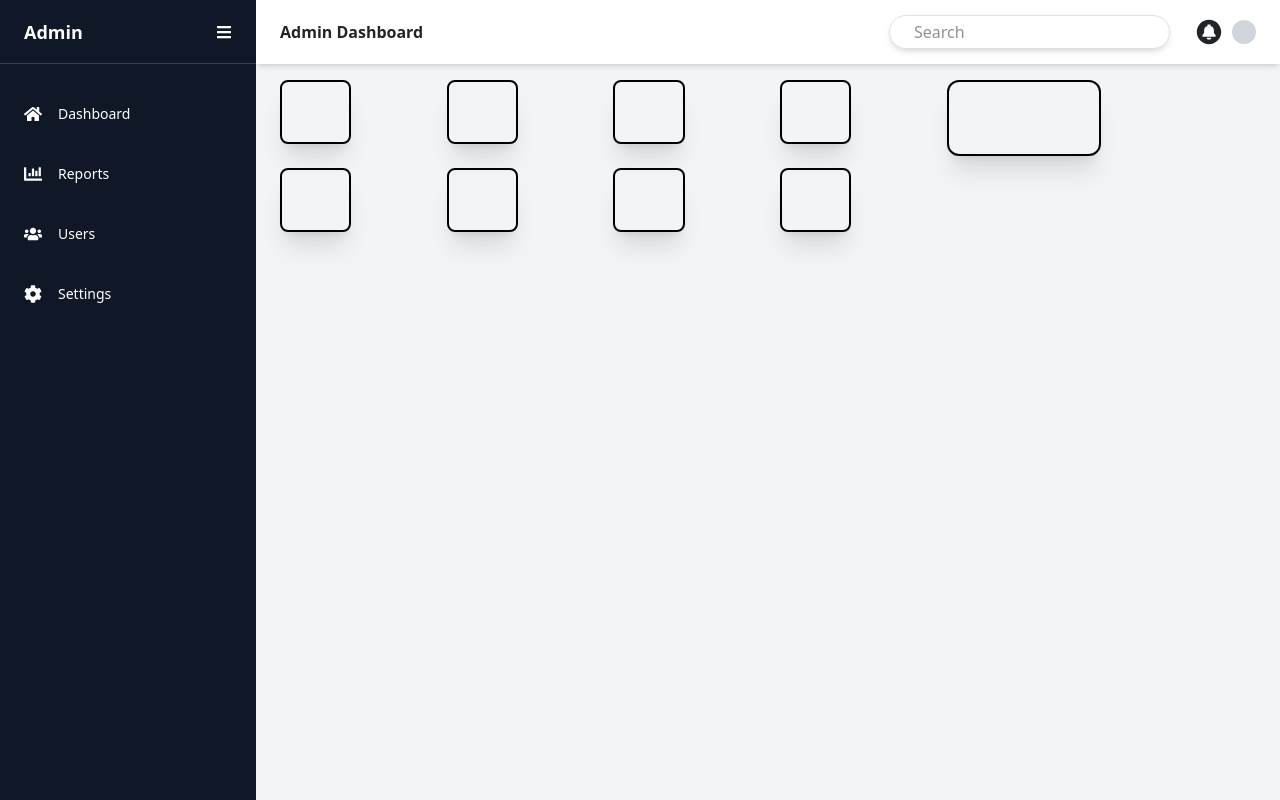
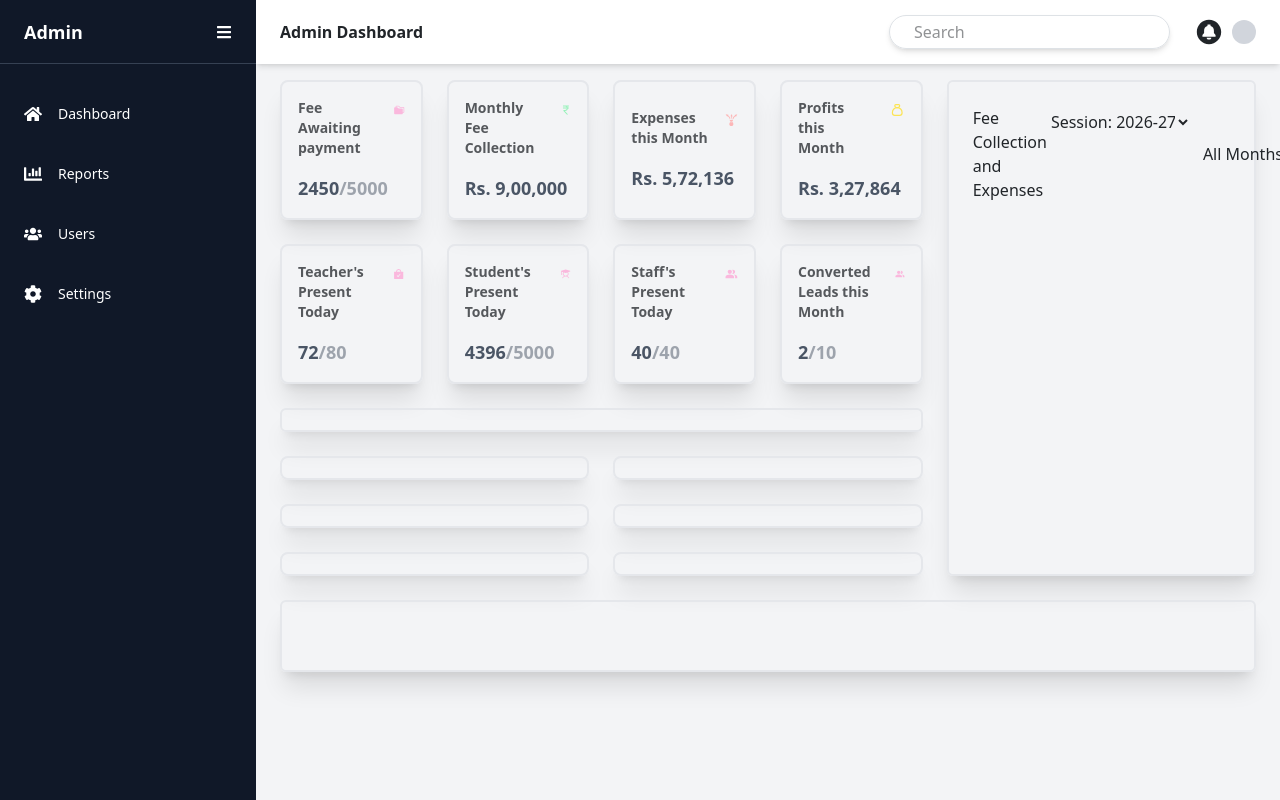
Before and after one commit to EPICdronzer/School-ERP-System, a React (Vite) app in the folder myapp/: page /Home in a window 1280 px wide. Built offline with nearby package versions, Linux system fonts and the light colour scheme.

Commit message:
some development in dashboard

```diff
--- a/myapp/src/pages/Dashboard.jsx
+++ b/myapp/src/pages/Dashboard.jsx
@@ -2,6 +2,13 @@ import { useState } from "react";
 import NavBar from "../components/NavBar";
 import Sidebar from "../components/Sidebar";
 import Layout from "../components/Layout";
+import { PiFoldersFill } from "react-icons/pi";
+import { MdOutlineCurrencyRupee } from "react-icons/md";
+import { GiExpense } from "react-icons/gi";
+import { TbMoneybag } from "react-icons/tb";
+import { IoBagCheckSharp } from "react-icons/io5";
+import { PiStudentFill } from "react-icons/pi";
+import { MdPeopleAlt } from "react-icons/md";
 
 function Dashboard(){
     const [collapsed, setCollapsed] = useState(false);
@@ -10,16 +17,113 @@ function Dashboard(){
     <>
     <Layout>
       <div className="grid grid-rows-2 grid-cols-6 gap-4">
-        <div className="w-50 h-16 shadow-xl rounded-lg border-2 border-black"></div>
-        <div className="w-50 h-16 shadow-xl rounded-lg border-2 border-black"></div>
+        <div className="flex flex-col w-full h-full shadow-xl rounded-lg border-2 border-gray-200 p-3 gap-3">
+          <div className="flex justify-between font-semibold text-sm opacity-75 gap-3">
+            Fee Awaiting payment
+            <PiFoldersFill className="text-2xl text-pink-300"/>
+          </div>
+          <div className="font-semibold text-lg text-gray-600">
+            <span>2450</span>
+            <span className="opacity-50">/5000</span>
+          </div>
+        </div>
 
-        <div className="w-50 h-16 shadow-xl rounded-lg border-2 border-black"></div>
-        <div className="w-50 h-16 shadow-xl rounded-lg border-2 border-black"></div>
-        <div className="col-span-2 row-span-2 w-50 h-50 shadow-xl border-2 border-black rounded-xl"></div>
-        <div className="w-50 h-16 shadow-xl rounded-lg border-2 border-black"></div>
-        <div className="w-50 h-16 shadow-xl rounded-lg border-2 border-black"></div>
-        <div className="w-50 h-16 shadow-xl rounded-lg border-2 border-black"></div>
-        <div className="w-50 h-16 shadow-xl rounded-lg border-2 border-black"></div>
+        <div className="flex flex-col w-full h-full shadow-xl rounded-lg border-2 border-gray-200 p-3 gap-3">
+          <div className="flex justify-between font-semibold text-sm opacity-75 gap-3">
+            Monthly Fee Collection
+            <MdOutlineCurrencyRupee className="text-2xl text-green-300"/>
+          </div>
+          <div className="font-semibold text-lg text-gray-600">
+            Rs. 9,00,000
+          </div>
+        </div>
+
+        <div className="flex flex-col w-full h-full shadow-xl rounded-lg border-2 border-gray-200 p-3 gap-3 justify-center">
+          <div className="flex justify-between font-semibold text-sm opacity-75 gap-3">
+            Expenses this Month
+            <GiExpense className="text-2xl text-red-300"/>
+          </div>
+          <div className="font-semibold text-lg text-gray-600">
+            Rs. 5,72,136
+          </div>
+        </div>
+
+        <div className="flex flex-col w-full h-full shadow-xl rounded-lg border-2 border-gray-200 p-3 gap-3 justify-center">
+          <div className="flex justify-between font-semibold text-sm opacity-75 gap-3">
+            Profits this Month
+            <TbMoneybag className="text-2xl text-yellow-300"/>
+          </div>
+          <div className="font-semibold text-lg text-gray-600">
+            Rs. 3,27,864
+          </div>
+        </div>
+
+        <div className="col-span-2 row-span-10 w-full h-full shadow-xl border-2 border-gray-200 rounded-md p-4">
+          <div className="flex justify-between">
+            Fee Collection and Expenses
+            <div className="flex gap-2 ">
+              <select className="w-36 h-8">
+                <option>Session: 2026-27</option>
+              </select>
+              <select>
+                <option>All Months</option>
+              </select>
+            </div>
+          </div>
+        </div>
+
+        <div className="flex flex-col w-full h-full shadow-xl rounded-lg border-2 border-gray-200 p-3 gap-3">
+          <div className="flex justify-between font-semibold text-sm opacity-75 gap-3">
+            Teacher's Present Today
+            <IoBagCheckSharp className="text-2xl text-pink-300"/>
+          </div>
+          <div className="font-semibold text-lg text-gray-600">
+            <span>72</span>
+            <span className="opacity-50">/80</span>
+          </div>
+        </div>
+
+        <div className="flex flex-col w-full h-full shadow-xl rounded-lg border-2 border-gray-200 p-3 gap-3">
+          <div className="flex justify-between font-semibold text-sm opacity-75 gap-3">
+            Student's Present Today
+            <PiStudentFill className="text-2xl text-pink-300"/>
+          </div>
+          <div className="font-semibold text-lg text-gray-600">
+            <span>4396</span>
+            <span className="opacity-50">/5000</span>
+          </div>
+        </div>
+
+        <div className="flex flex-col w-full h-full shadow-xl rounded-lg border-2 border-gray-200 p-3 gap-3 justify-center">
+          <div className="flex justify-between font-semibold text-sm opacity-75 gap-3">
+            Staff's Present Today
+            <MdPeopleAlt className="text-2xl text-pink-300"/>
+          </div>
+          <div className="font-semibold text-lg text-gray-600">
+            <span>40</span>
+            <span className="opacity-50">/40</span>
+          </div>
+        </div>
+
+        <div className="flex flex-col w-full h-full shadow-xl rounded-lg border-2 border-gray-200 p-3 gap-3">
+          <div className="flex justify-between font-semibold text-sm opacity-75 gap-3">
+            Converted Leads this Month
+            <MdPeopleAlt className="text-2xl text-pink-300"/>
+          </div>
+          <div className="font-semibold text-lg text-gray-600">
+            <span>2</span>
+            <span className="opacity-50">/10</span>
+          </div>
+        </div>
+
+        <div className="col-span-4 row-span-2 w-full h-full shadow-xl border-2 border-gray-200 rounded-md"></div>
+        <div className="col-span-2 row-span-2 w-full h-full shadow-xl rounded-lg border-2 border-gray-200"></div>
+        <div className="col-span-2 row-span-2 w-full h-full shadow-xl rounded-lg border-2 border-gray-200"></div>
+        <div className="col-span-2 row-span-2 w-full h-full shadow-xl rounded-lg border-2 border-gray-200"></div>
+        <div className="col-span-2 row-span-2 w-full h-full shadow-xl rounded-lg border-2 border-gray-200"></div>
+        <div className="col-span-2 row-span-2 w-full h-full shadow-xl rounded-lg border-2 border-gray-200"></div>
+        <div className="col-span-2 row-span-2 w-full h-full shadow-xl rounded-lg border-2 border-gray-200"></div>
+        <div className="col-span-6 row-span-4 w-full h-full shadow-xl border-2 border-gray-200 rounded-md"></div>
       </div>
     </Layout>
     </>
```
